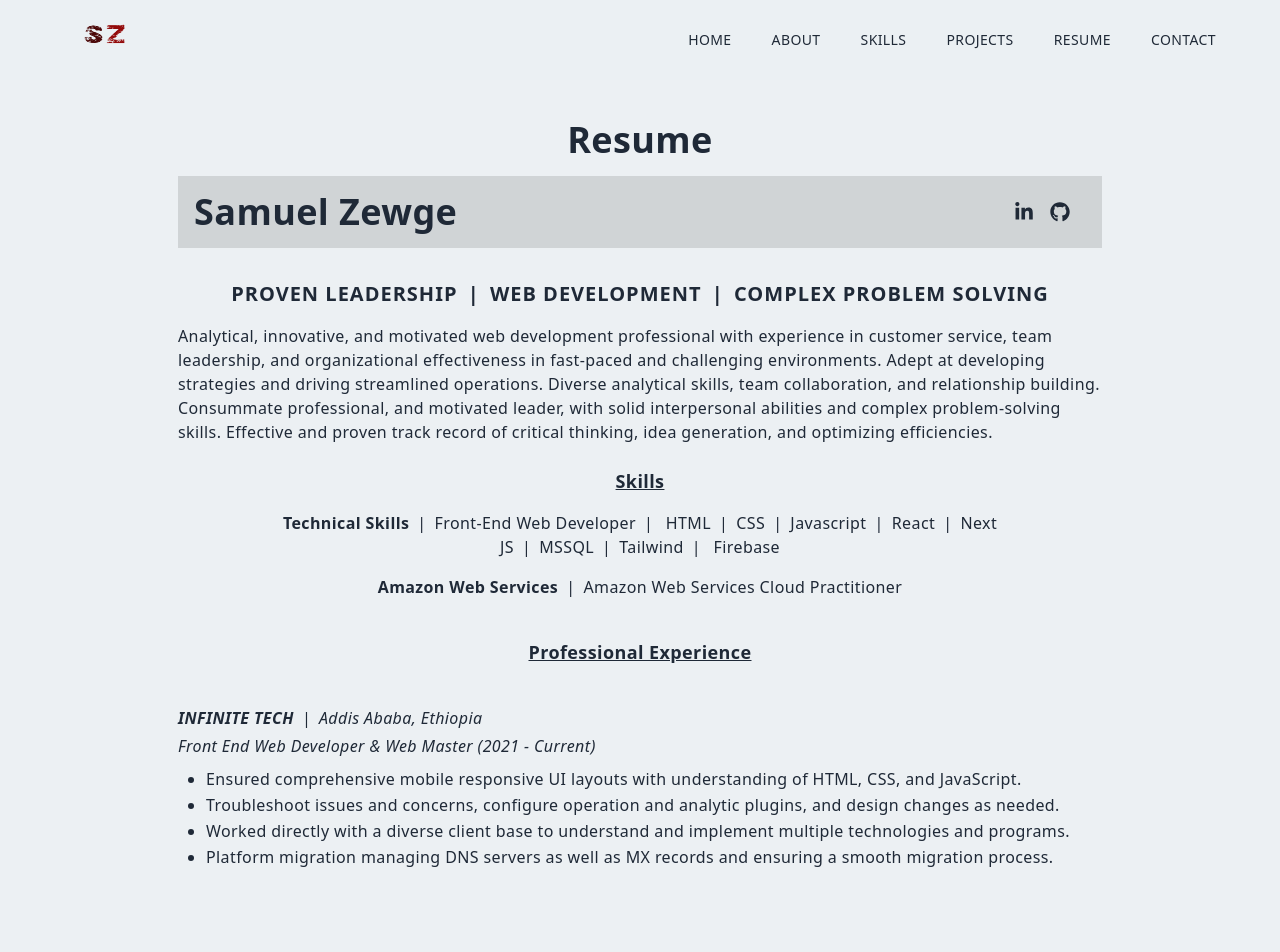
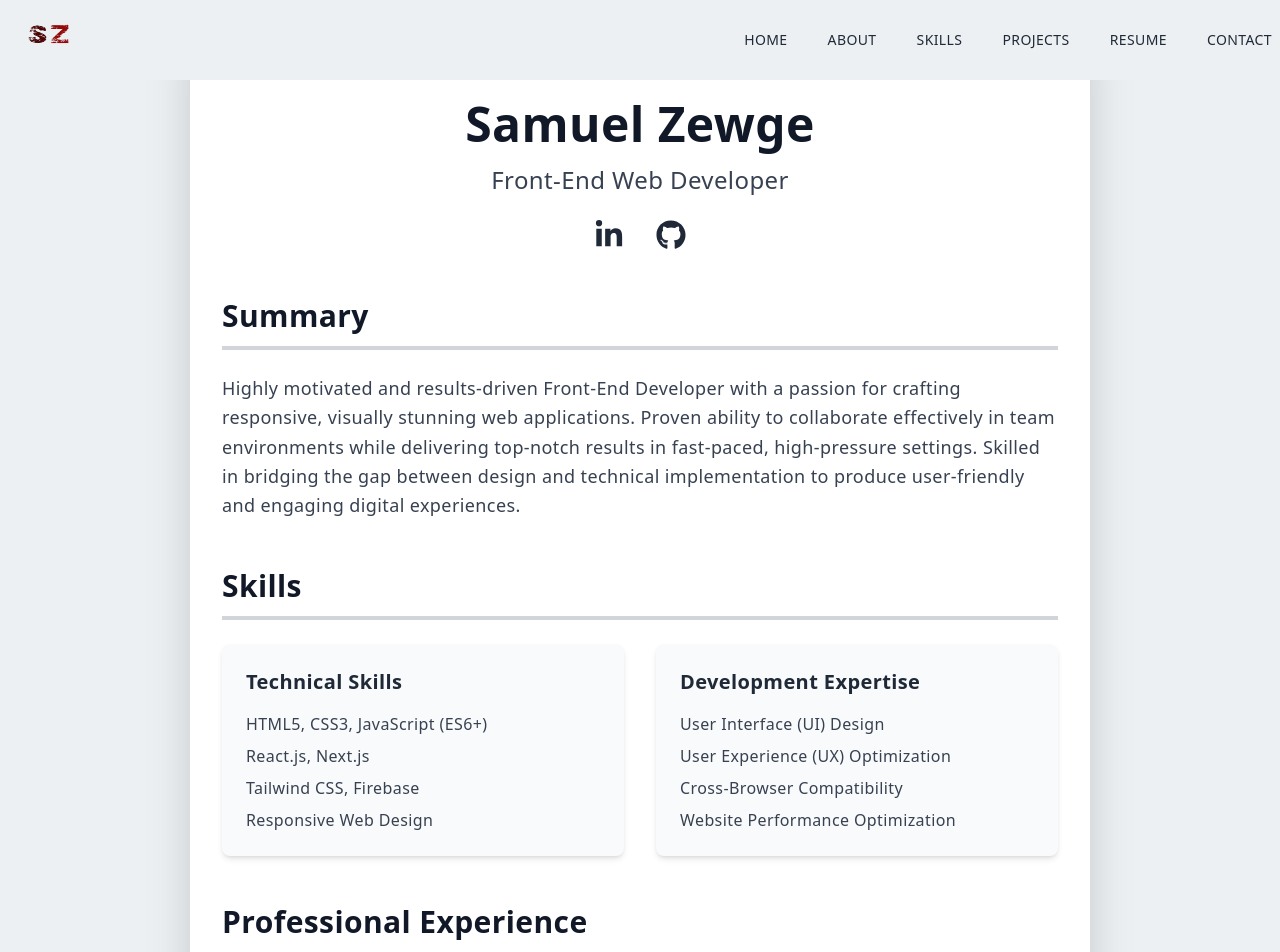
Before and after one commit to Naynan369/myportfolio, a Next.js app: page /resume in a window 1280 px wide. Shown: the top 952 px of the page. Before the commit the page ends 906 px from the top, so only its background shows below. Built offline with nearby package versions, Linux system fonts and the light colour scheme.

Commit message:
commit changes

```diff
--- a/components/Navbar.jsx
+++ b/components/Navbar.jsx
@@ -9,7 +9,7 @@ import { useRouter } from 'next/router';
 const Navbar = () => {
     const [nav, setNav] = useState(false);
     const [shadow, setShadow] = useState(false);
-    const [navBg, setNavBg] = useState('rgba(236, 240, 243, 0.8)');
+    const [navBg, setNavBg] = useState('#ecf0f3');
     const [linkColor, setLinkColor] = useState('#1f2937');
     const router = useRouter();
 
@@ -21,16 +21,17 @@ const Navbar = () => {
         const handleShadow = () => {
             if (window.scrollY >= 90) {
                 setShadow(true);
-                setNavBg('#ffffff');
-                setLinkColor('#1f2937');
+                setNavBg('#ffffff'); // Change background color when scrolled
+                setLinkColor('#1f2937'); // Change link color
             } else {
                 setShadow(false);
-                setNavBg('rgba(236, 240, 243, 0.8)');
-                setLinkColor('#1f2937');
+                setNavBg('#ecf0f3'); // Original background color
+                setLinkColor('#1f2937'); // Original link color
             }
         };
 
         window.addEventListener('scroll', handleShadow);
+
         return () => {
             window.removeEventListener('scroll', handleShadow);
         };
@@ -39,24 +40,17 @@ const Navbar = () => {
     return (
         <div
             style={{ backgroundColor: navBg }}
-            className={`fixed w-full h-20 ${shadow ? 'shadow-lg' : 'shadow-none'} z-50 transition-all duration-300`}
+            className={`fixed w-full h-20 ${shadow ? 'shadow-xl' : ''} z-50 transition-all duration-300`}
         >
-            <div className='flex justify-between items-center w-full h-full px-4 md:px-16'>
+            <div className='flex justify-between items-center w-full h-full px-2 2xl:px-16'>
                 <Link href='/'>
-                    <Image
-                        src={NavLogo}
-                        alt='Logo'
-                        width={80}
-                        height={50}
-                        className="cursor-pointer transition-transform duration-300 hover:scale-110"
-                    />
+                    <Image src={NavLogo} alt='Logo' width={80} height={50} className="cursor-pointer" />
                 </Link>
                 <div>
-                    <ul style={{ color: linkColor }} className='hidden md:flex space-x-10'>
+                    <ul style={{ color: linkColor }} className='hidden md:flex'>
                         {['Home', 'About', 'Skills', 'Projects', 'Resume', 'Contact'].map((item) => (
-                            <li key={item} className='relative text-sm uppercase transition duration-300 ease-in-out group'>
-                                <Link href={`/${item === 'Home' ? '' : `#${item.toLowerCase()}`}`}>{item}</Link>
-                                <span className='absolute left-0 -bottom-1 h-0.5 bg-[#5651e5] transition-all duration-300 group-hover:w-full w-0' />
+                            <li key={item} className='ml-10 text-sm uppercase hover:border-b border-transparent hover:border-b-[#5651e5]'>
+                                <Link href={`/${item === 'Home' ? '' : item.toLowerCase()}`}>{item}</Link>
                             </li>
                         ))}
                     </ul>
@@ -65,7 +59,6 @@ const Navbar = () => {
                     </div>
                 </div>
             </div>
-
             {/* Mobile Menu */}
             <div className={nav ? 'md:hidden fixed left-0 top-0 w-full h-screen bg-black/70' : ''}>
                 <div className={nav ? 'fixed left-0 top-0 w-[75%] sm:w-[60%] md:w-[45%] h-screen bg-[#ecf0f3] p-10 ease-in duration-500' : 'fixed left-[-100%] top-0 p-10 ease-in duration-500'}>
@@ -83,24 +76,26 @@ const Navbar = () => {
                     <div className='py-4 flex flex-col'>
                         <ul className='uppercase'>
                             {['Home', 'About', 'Skills', 'Projects', 'Resume', 'Contact'].map((item) => (
-                                <Link key={item} href={`/${item === 'Home' ? '' : `#${item.toLowerCase()}`}`}>
-                                    <li onClick={() => setNav(false)} className='py-4 text-sm transition duration-300 ease-in-out hover:text-[#5651e5]'>{item}</li>
+                                <Link key={item} href={`/${item === 'Home' ? '' : item.toLowerCase()}`}>
+                                    <li onClick={() => setNav(false)} className='py-4 text-sm'>{item}</li>
                                 </Link>
                             ))}
                         </ul>
                         <div className='pt-5'>
                             <p className='uppercase tracking-widest text-[#5651e5]'>Lets connect</p>
                             <div className='flex items-center justify-between my-4 w-full sm:w-[80%]'>
-                                {[
-                                    { icon: <FaLinkedinIn />, href: '#', color: '#0e76a8' },
-                                    { icon: <FaGithub />, href: '#', color: '#171515' },
-                                    { icon: <AiOutlineMail />, href: '#', color: '#D44638' },
-                                    { icon: <FaYoutube />, href: '#', color: '#FF0000' }
-                                ].map(({ icon, href, color }, index) => (
-                                    <a key={index} href={href} className='rounded-full shadow-lg shadow-gray-300 p-3 cursor-pointer transition duration-300 hover:scale-105' style={{ color }}>
-                                        {icon}
-                                    </a>
-                                ))}
+                                <div className='rounded-full shadow-lg shadow-gray-300 p-3 cursor-pointer hover:scale-105 ease-in duration-300'>
+                                    <FaLinkedinIn />
+                                </div>
+                                <div className='rounded-full shadow-lg shadow-gray-300 p-3 cursor-pointer hover:scale-105 ease-in duration-300'>
+                                    <FaGithub />
+                                </div>
+                                <div className='rounded-full shadow-lg shadow-gray-300 p-3 cursor-pointer hover:scale-105 ease-in duration-300'>
+                                    <AiOutlineMail />
+                                </div>
+                                <div className='rounded-full shadow-lg shadow-gray-300 p-3 cursor-pointer hover:scale-105 ease-in duration-300'>
+                                    <FaYoutube />
+                                </div>
                             </div>
                         </div>
                     </div>
--- a/components/Projects.jsx
+++ b/components/Projects.jsx
@@ -25,11 +25,6 @@ const Projects = () => {
             projectUrl='/Paypal'
           />
           <ProjectItem
-            title='Calculator'
-            backgroundImg={CalculatorImg}
-            projectUrl='/Calculator'
-          />
-          <ProjectItem
             title='Weather App'
             backgroundImg={WeatherImg}
             projectUrl='/Weather'
--- a/pages/Calculator.jsx
+++ /dev/null
@@ -1,60 +0,0 @@
-import React from 'react'
-import CalculatorImg from '../public/assets/projects/Calculator.png'
-import { RiRadioButtonFill } from 'react-icons/ri'
-import Link from 'next/link'
-import Image from 'next/image'
-const Calculator = () => {
-    return (
-        <div className='w-full'>
-            <div className='w-screen h-[30vh] lg:h-[40vh] relative'>
-                <div className='absolute top-0 left-0 w-full h-[30vh] lg:h-[40vh] bg-black/80 z-10' />
-                <Image className='absolute z-1' layout='fill' objectFit='cover' src={CalculatorImg} alt='/' />
-                <div className='absolute top-[70%] max-w-[1240px] w-full left-[50%] right-[50%] translate-x-[-50%] translate-y-[-50%] text-white z-10 p-2'>
-                    <h2 className='py-2'>Calculator</h2>
-                    <p>Javascript / Calculator</p>
-                </div>
-            </div>
-            <div className='max-w-[1240px] mx-auto p-2 grid md:grid-cols-5 gap-8 pt-8'>
-                <div className='col-span-4'>
-                    <p>Project</p>
-                    <h2>Overview</h2>
-                    <p>This simple calculator app project is build using common frontend softwares like Javascript, CSS3 and HTML5.</p>
-                    <a
-                        href='https://naynan369.github.io/calculator/'
-                    >
-                        <button className='px-8 py-2 mt-4 mr-8'>Demo</button>
-                    </a>
-                    <a href="https://github.com/Naynan369/calculator">
-                        <button className='px-8 py-2 mt-4 '>Code</button>
-                    </a>
-                </div>
-                <div className='col-span-4 md:col-span-1 shadow-xl shadow-gray-400 rounded-xl p-4'>
-                    <div className='p-2'>
-                        <p className='text-center font-bold pb-2'>Technologies</p>
-                        <div className='grid grid-cols-3 md:grid-cols-1'>
-                            <p className='text-gray-600 py-2 flex items-center'>
-                                <RiRadioButtonFill className='pr-1' />HTML5
-                            </p>
-                        </div>
-                        <div>
-                            <p className='text-gray-600 py-2 flex items-center'>
-                                <RiRadioButtonFill className='pr-1' />CSS3
-                            </p>
-                        </div>
-                        <div>
-                            <p className='text-gray-600 py-2 flex items-center'>
-                                <RiRadioButtonFill className='pr-1' />JAVASCRIPT
-                            </p>
-                        </div>
-                    </div>
-
-                </div>
-            </div>
-            <Link href='/#projects'>
-                <p className='underline cursor-pointer'>Back</p>
-            </Link>
-        </div>
-    )
-}
-
-export default Calculator
--- a/pages/resume.jsx
+++ b/pages/resume.jsx
@@ -2,122 +2,102 @@ import React from 'react';
 import Head from 'next/head';
 import { FaGithub, FaLinkedinIn } from 'react-icons/fa';
 
-const resume = () => {
+const Resume = () => {
     return (
         <>
             <Head>
                 <title>Samuel | Resume</title>
                 <meta
                     name='description'
-                    content='I’m a front-end web developer specializing in building (and occasionally designing) exceptional digital experiences.'
+                    content='I’m a front-end web developer specializing in building exceptional digital experiences.'
                 />
                 <link rel='icon' href='/fav.png' />
             </Head>
 
-            <div className='max-w-[940px] mx-auto p-2 pt-[120px]'>
-                <h2 className='text-center'>Resume</h2>
-                <div className='bg-[#d0d4d6] my-4 p-4 w-full flex justify-between items-center'>
-                    <h2 className='text-center'>Samuel Zewge</h2>
-                    <div className='flex'>
+            <div className='max-w-[900px] mx-auto p-8 pt-[100px] bg-white shadow-2xl rounded-lg'>
+                {/* Header */}
+                <header className='text-center mb-12'>
+                    <h1 className='text-5xl font-extrabold mb-4 text-gray-900'>Samuel Zewge</h1>
+                    <p className='text-2xl text-gray-700 font-light'>Front-End Web Developer</p>
+                    <div className='flex justify-center mt-6 space-x-8'>
                         <a
                             href='https://www.linkedin.com/in/samuel-zewge-a47a03271'
                             target='_blank'
                             rel='noreferrer'
+                            className='hover:text-blue-600 transition-colors duration-300'
                         >
-                            <FaLinkedinIn size={20} style={{ marginRight: '1rem' }} />
+                            <FaLinkedinIn size={30} />
                         </a>
                         <a
                             href='https://github.com/Naynan369'
                             target='_blank'
                             rel='noreferrer'
+                            className='hover:text-gray-900 transition-colors duration-300'
                         >
-                            <FaGithub size={20} style={{ marginRight: '1rem' }} />
+                            <FaGithub size={30} />
                         </a>
                     </div>
-                </div>
-                <div className='text-center py-4 text-xl font-bold uppercase tracking-wider'>
-                    <div className='hidden sm:block'>
-                        <p>
-                            Proven Leadership <span className='px-1'>|</span> Web Development{' '}
-                            <span className='px-1'>|</span> Complex Problem Solving
-                        </p>
-                    </div>
-                    <div className='block sm:hidden'>
-                        <p>Proven Leadership</p>
-                        <p className='py-2'>Web Development</p>
-                        <p>Complex Problem Solving</p>
-                    </div>
-                </div>
-                <p>
-                    Analytical, innovative, and motivated web development professional
-                    with experience in customer service, team leadership, and
-                    organizational effectiveness in fast-paced and challenging
-                    environments. Adept at developing strategies and driving streamlined
-                    operations. Diverse analytical skills, team collaboration, and
-                    relationship building. Consummate professional, and motivated leader,
-                    with solid interpersonal abilities and complex problem-solving skills.
-                    Effective and proven track record of critical thinking, idea
-                    generation, and optimizing efficiencies.
-                </p>
+                </header>
+
+                {/* Summary */}
+                <section className='mb-12'>
+                    <h2 className='text-3xl font-semibold text-gray-900 border-b-4 border-gray-300 pb-3 mb-6'>Summary</h2>
+                    <p className='text-lg text-gray-700 leading-relaxed'>
+                        Highly motivated and results-driven Front-End Developer with a passion for crafting
+                        responsive, visually stunning web applications. Proven ability to collaborate effectively
+                        in team environments while delivering top-notch results in fast-paced, high-pressure
+                        settings. Skilled in bridging the gap between design and technical implementation to
+                        produce user-friendly and engaging digital experiences.
+                    </p>
+                </section>
 
                 {/* Skills */}
-                <div className='text-center py-4'>
-                    <h5 className='text-center underline text-[18px] py-2'>Skills</h5>
-                    <p className='py-2'>
-                        <span className='font-bold'>Technical Skills</span>
-                        <span className='px-2'>|</span>Front-End Web Developer
-                        <span className='px-2'>|</span> HTML
-                        <span className='px-2'>|</span>CSS
-                        <span className='px-2'>|</span>Javascript
-                        <span className='px-2'>|</span>React
-                        <span className='px-2'>|</span>Next JS
-                        <span className='px-2'>|</span>MSSQL
-                        <span className='px-2'>|</span>Tailwind
-                        <span className='px-2'>|</span> Firebase
-                    </p>
-                    <p className='py-2'>
-                        <span className='font-bold'>Amazon Web Services</span>
-                        <span className='px-2'>|</span>Amazon Web Services Cloud
-                        Practitioner
-                    </p>
-                </div>
+                <section className='mb-12'>
+                    <h2 className='text-3xl font-semibold text-gray-900 border-b-4 border-gray-300 pb-3 mb-6'>Skills</h2>
+                    <div className='grid grid-cols-1 sm:grid-cols-2 gap-8'>
+                        <div className='bg-gray-50 p-6 rounded-lg shadow-md'>
+                            <h3 className='text-xl font-semibold mb-4 text-gray-800'>Technical Skills</h3>
+                            <ul className='space-y-2 text-gray-700'>
+                                <li>HTML5, CSS3, JavaScript (ES6+)</li>
+                                <li>React.js, Next.js</li>
+                                <li>Tailwind CSS, Firebase</li>
+                                <li>Responsive Web Design</li>
+                            </ul>
+                        </div>
+                        <div className='bg-gray-50 p-6 rounded-lg shadow-md'>
+                            <h3 className='text-xl font-semibold mb-4 text-gray-800'>Development Expertise</h3>
+                            <ul className='space-y-2 text-gray-700'>
+                                <li>User Interface (UI) Design</li>
+                                <li>User Experience (UX) Optimization</li>
+                                <li>Cross-Browser Compatibility</li>
+                                <li>Website Performance Optimization</li>
+                            </ul>
+                        </div>
+                    </div>
+                </section>
 
-                <h5 className='text-center underline text-[18px] py-4'>
-                    Professional Experience
-                </h5>
-                {/* Experience */}
-                <div className='py-6'>
-                    <p className='italic'>
-                        <span className='font-bold italic'>
-                            INFINITE TECH
-                        </span>
-                        <span className='px-2'>|</span>Addis Ababa, Ethiopia
-                    </p>
-                    <p className='py-1 italic'>Front End Web Developer & Web Master (2021 - Current)</p>
-                    <ul className='list-disc list-outside px-7 py-1 leading-relaxed'>
-                        <li>
-                            Ensured comprehensive mobile responsive UI layouts with
-                            understanding of HTML, CSS, and JavaScript.
-                        </li>
-                        <li>
-                            Troubleshoot issues and concerns, configure operation and analytic
-                            plugins, and design changes as needed.
-                        </li>
-                        <li>
-                            Worked directly with a diverse client base to understand and
-                            implement multiple technologies and programs.
-                        </li>
-                        <li>
-                            Platform migration managing DNS servers as well as MX records and
-                            ensuring a smooth migration process.
-                        </li>
-                    </ul>
-                </div>
+                {/* Professional Experience */}
+                <section className='mb-12'>
+                    <h2 className='text-3xl font-semibold text-gray-900 border-b-4 border-gray-300 pb-3 mb-6'>Professional Experience</h2>
+                    <div className='bg-gray-50 p-8 rounded-lg shadow-md'>
+                        <h3 className='text-2xl font-bold text-gray-900'>INFINITE TECH</h3>
+                        <p className='text-gray-600 italic'>Messina, Italy | Front-End Web Developer & Web Master (2021 - Present)</p>
+                        <ul className='list-disc list-outside mt-6 ml-6 space-y-3 text-gray-700 leading-relaxed'>
+                            <li>Developed dynamic, responsive UI components using HTML, CSS, and JavaScript to enhance user experience.</li>
+                            <li>Collaborated with cross-functional teams to ensure seamless functionality and high-quality web interfaces.</li>
+                            <li>Led website redesigns to improve performance, accessibility, and visual appeal.</li>
+                            <li>Managed DNS and MX records during website migration for multiple client platforms.</li>
+                        </ul>
+                    </div>
+                </section>
 
-
+                {/* Footer */}
+                <footer className='text-center text-sm text-gray-500 mt-12'>
+                    <p>© {new Date().getFullYear()} Samuel Zewge. All Rights Reserved.</p>
+                </footer>
             </div>
         </>
     );
 };
 
-export default resume;
+export default Resume;
```
